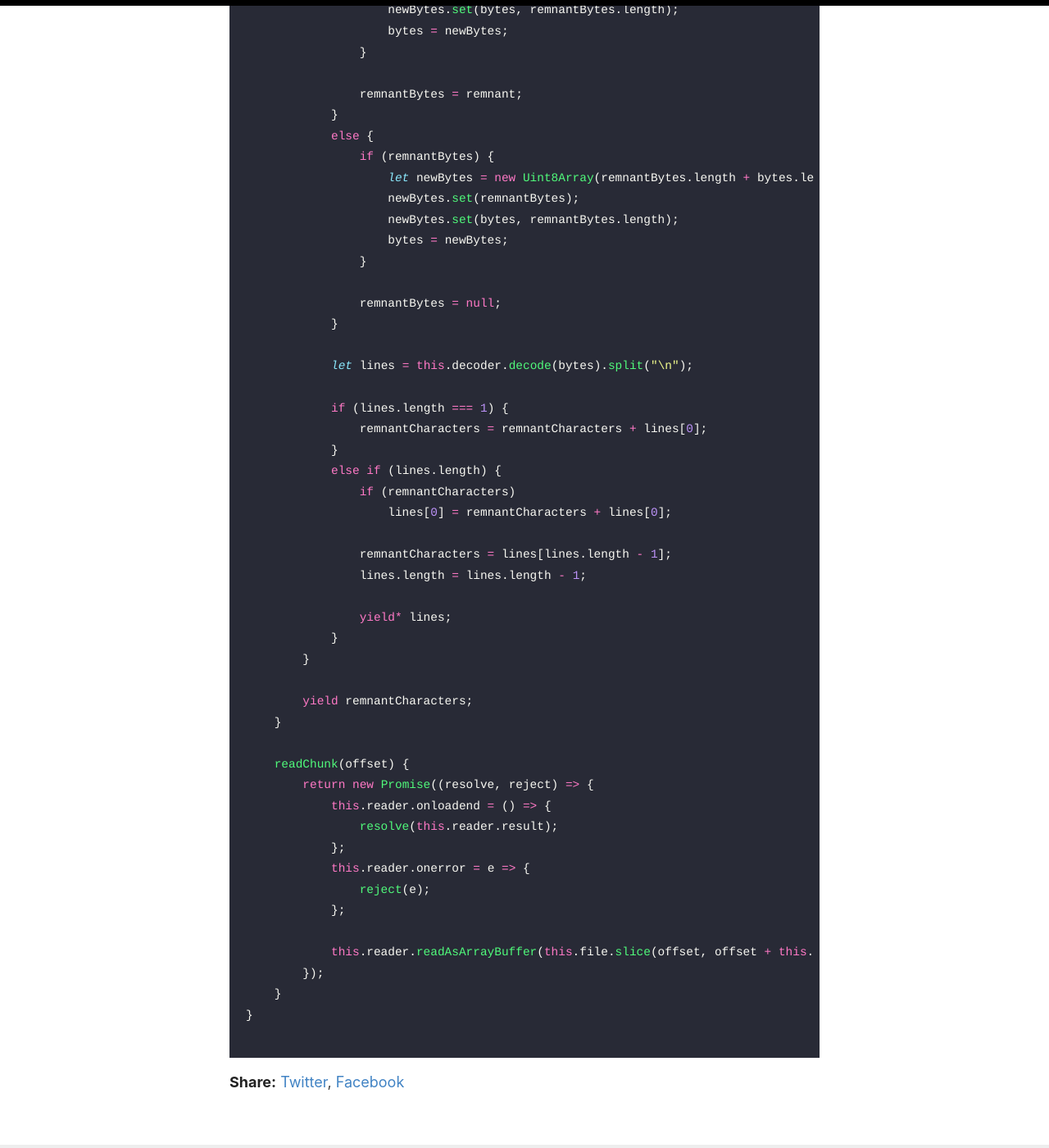
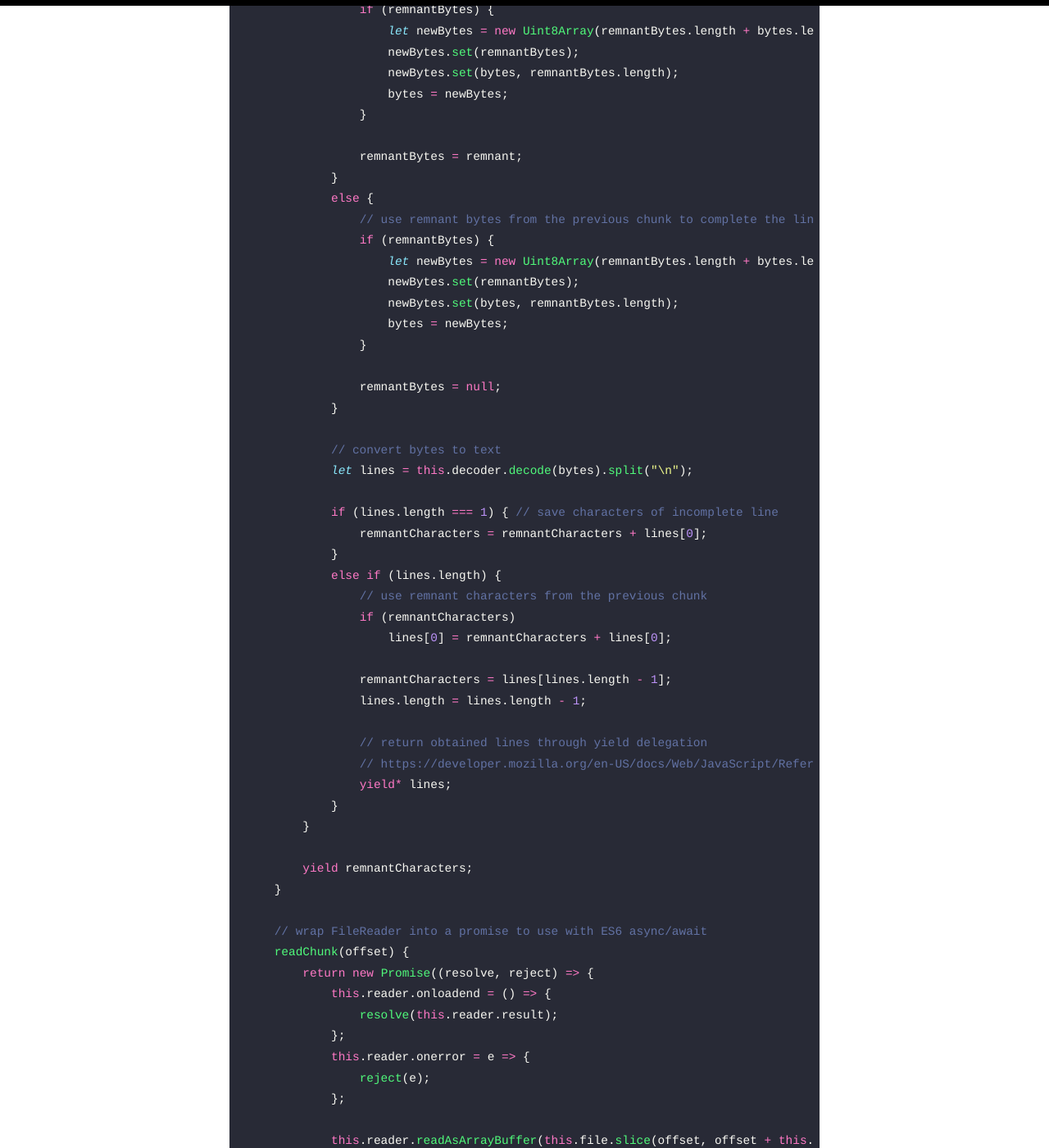
Before and after one commit to GChristensen/posts, a Jekyll site: the page built from _posts/2019-08-31-readline.md, in a window 1280 px wide and 1400 px high, scrolled down 1974 px. Shown: the whole window at 82% size. Built offline with Jekyll 4.4.1, drawn with Linux system fonts in a browser that asks for light colours; some of the changed text lies outside the part shown.

Commit message:
config edit

```diff
--- a/_posts/2019-08-31-readline.md
+++ b/_posts/2019-08-31-readline.md
@@ -38,7 +38,7 @@ export class ReadLine {
                             : parseInt(options.chunk_size);
     }
 
-    // Async generator function
+    // async generator function
     // see more at: https://developer.mozilla.org/en-US/docs/Web/JavaScript/Reference/Statements/for-await...of
     async *lines() {
         let remnantBytes;
@@ -51,6 +51,8 @@ export class ReadLine {
             let split = false;
             let remnant;
 
+            // check if we landed not at the beginning of an UTF-8 character byte sequence
+            // https://en.wikipedia.org/wiki/UTF-8#History
             if ((bytes[point] & 0b11000000) === 0b11000000)
                 split = true;
             else {
@@ -62,7 +64,8 @@ export class ReadLine {
                     split = true;
             }
 
-            if (split) {
+            if (split) { // Yes, we landed not at the beginning
+                // save remnant bytes
                 remnant = bytes.slice(point);
                 bytes = bytes.slice(0, point);
 
@@ -76,6 +79,7 @@ export class ReadLine {
                 remnantBytes = remnant;
             }
             else {
+                // use remnant bytes from the previous chunk to complete the line
                 if (remnantBytes) {
                     let newBytes = new Uint8Array(remnantBytes.length + bytes.length);
                     newBytes.set(remnantBytes);
@@ -86,18 +90,22 @@ export class ReadLine {
                 remnantBytes = null;
             }
 
+            // convert bytes to text
             let lines = this.decoder.decode(bytes).split("\n");
 
-            if (lines.length === 1) {
+            if (lines.length === 1) { // save characters of incomplete line
                 remnantCharacters = remnantCharacters + lines[0];
             }
             else if (lines.length) {
+                // use remnant characters from the previous chunk
                 if (remnantCharacters)
                     lines[0] = remnantCharacters + lines[0];
 
                 remnantCharacters = lines[lines.length - 1];
                 lines.length = lines.length - 1;
 
+                // return obtained lines through yield delegation
+                // https://developer.mozilla.org/en-US/docs/Web/JavaScript/Reference/Operators/yield*
                 yield* lines;
             }
         }
@@ -105,6 +113,7 @@ export class ReadLine {
         yield remnantCharacters;
     }
 
+    // wrap FileReader into a promise to use with ES6 async/await
     readChunk(offset) {
         return new Promise((resolve, reject) => {
             this.reader.onloadend = () => {
```
